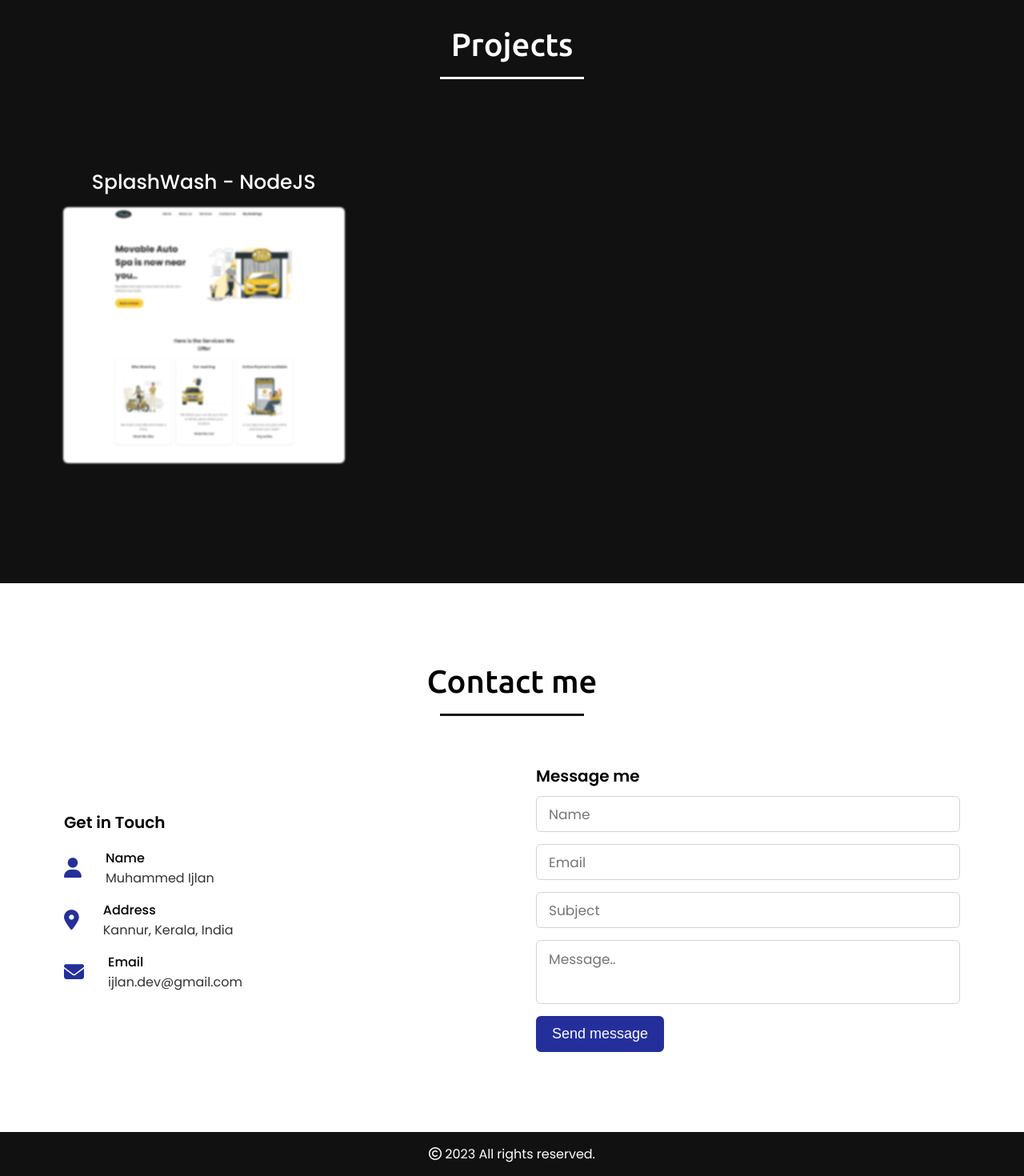
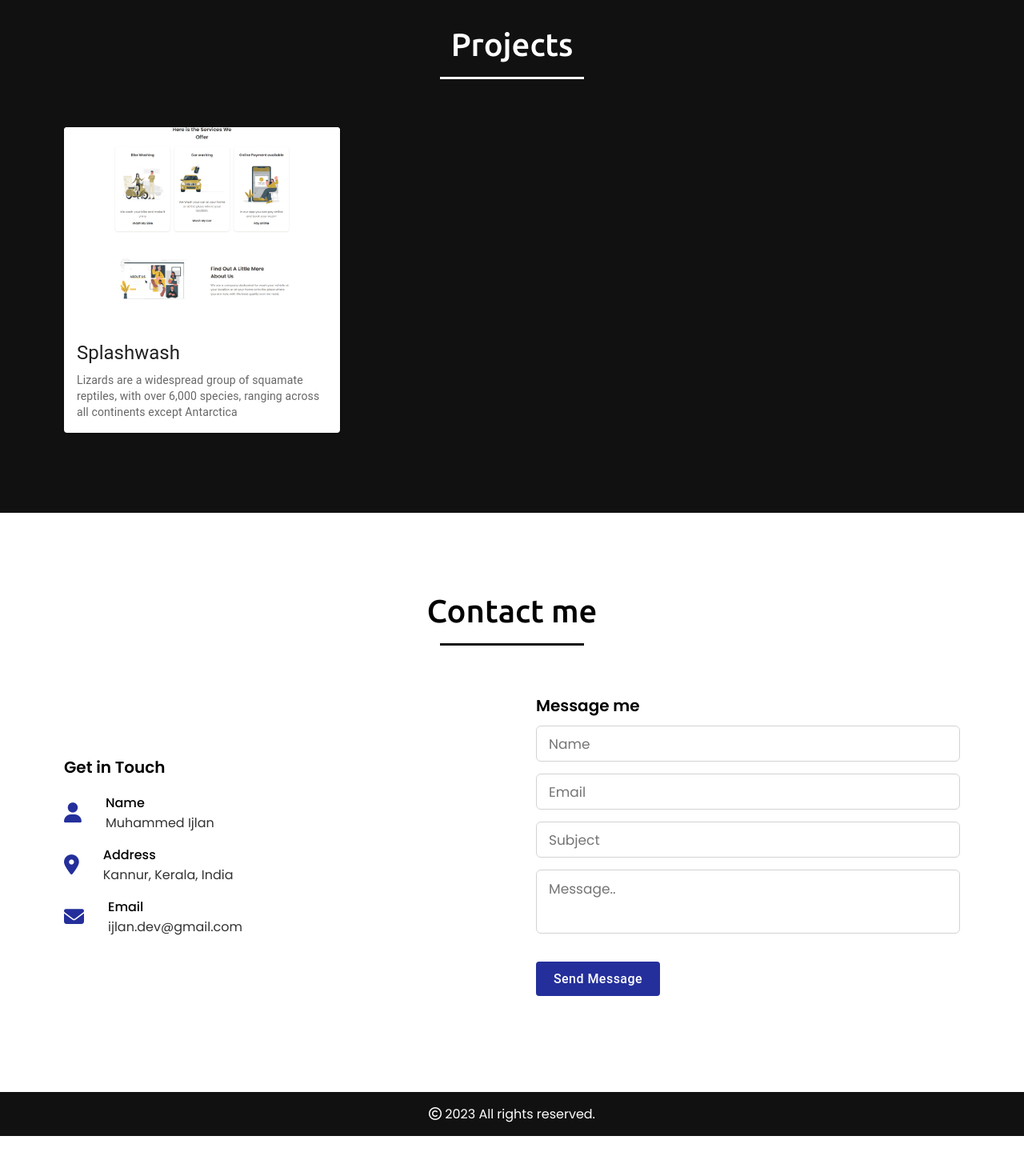
Before and after one commit to muhammed-ijlan/portfolio, a React (Vite) app: page / in a window 1280 px wide. Shown: the part 2805-4275 px from the top of the page at 80% size. After the commit the page ends 4225 px from the top, so only its background shows below. Built offline with nearby package versions, Linux system fonts and the light colour scheme.

Commit message:
some updates

```diff
--- a/index.html
+++ b/index.html
@@ -3,7 +3,7 @@
 
 <head>
   <meta charset="UTF-8" />
-  <link rel="icon" type="image/svg+xml" href="/vite.svg" />
+  <link rel="icon" type="image/svg+xml" href="/favicon.png" />
   <meta name="viewport" content="width=device-width, initial-scale=1.0" />
   <link rel="preconnect" href="https://fonts.googleapis.com">
   <link rel="preconnect" href="https://fonts.gstatic.com" crossorigin>
--- a/src/components/about/About.jsx
+++ b/src/components/about/About.jsx
@@ -45,6 +45,7 @@ function About() {
                         <p>As an experienced Javascript developer with expertise in both Front-end and Back-end web development using the MERN Stack, I have spent several years building high-quality software solutions for various clients. I have gained extensive knowledge in software design, development, and testing, and have a strong track record of delivering projects on time and within budget. <br /> <br />
                             Throughout my career, I have worked with various technologies and frameworks, and I am always eager to learn new ones to stay up-to-date with the latest trends in the industry. My experience has also helped me develop strong problem-solving skills, and I am confident in my ability to tackle complex technical challenges.
                         </p>
+
                         <Button onClick={handleOpen} sx={{
                             width: "125px",
                             backgroundColor: "#242f9b",
--- a/src/components/contact/Contact.jsx
+++ b/src/components/contact/Contact.jsx
@@ -1,5 +1,5 @@
 import React from 'react'
-
+import { Button } from '@mui/material'
 function Contact() {
     return (
         <section class="contact" id="contact">
@@ -49,9 +49,21 @@ function Contact() {
                             <div class="field textarea">
                                 <textarea cols="30" rows="10" name="message" placeholder="Message.." required></textarea>
                             </div>
-                            <div class="button-area">
-                                <button type="submit">Send message</button>
-                            </div>
+                            {/* <div class="button-area"> */}
+                            <Button sx={{
+                                width: "155px",
+                                backgroundColor: "#242f9b",
+                                height: "43px",
+                                fontSize: "16px",
+                                fontWeight: "500",
+                                color: "white",
+                                textTransform: "capitalize",
+                                m: "20px 0",
+                                "&:hover": {
+                                    backgroundColor: "#242f9b",
+                                }
+                            }}>Send Message</Button>
+                            {/* </div> */}
                         </form>
                     </div>
                 </div>
--- a/src/components/projects/Projects.jsx
+++ b/src/components/projects/Projects.jsx
@@ -1,5 +1,6 @@
 import React from 'react'
 import splashWash from '../../assets/splashhome.png'
+import { CardActionArea, Card, CardMedia, Typography, CardContent } from '@mui/material';
 function Projects() {
     return (
         <section class="teams" id="teams">
@@ -7,7 +8,7 @@ function Projects() {
                 <h2 class="title">Projects</h2>
                 <div class="container">
 
-                    <div class="card">
+                    {/* <div class="card">
                         <a href="https://splashwash.in">
 
                             <div class="text">SplashWash - NodeJS</div>
@@ -17,7 +18,27 @@ function Projects() {
                             }}>
                             </div>
                         </a>
-                    </div>
+                    </div> */}
+                    <Card sx={{ maxWidth: 345 }}>
+                        <CardActionArea>
+                            <CardMedia
+                                component="img"
+                                sx={{ objectFit: "cover" }}
+                                height="250"
+                                image={splashWash}
+                                alt="green iguana"
+                            />
+                            <CardContent>
+                                <Typography gutterBottom variant="h5" component="div">
+                                    Splashwash
+                                </Typography>
+                                <Typography variant="body2" color="text.secondary">
+                                    Lizards are a widespread group of squamate reptiles, with over 6,000
+                                    species, ranging across all continents except Antarctica
+                                </Typography>
+                            </CardContent>
+                        </CardActionArea>
+                    </Card>
                 </div>
             </div>
         </section>
```
Also changed, not shown: favicon.png (added).
